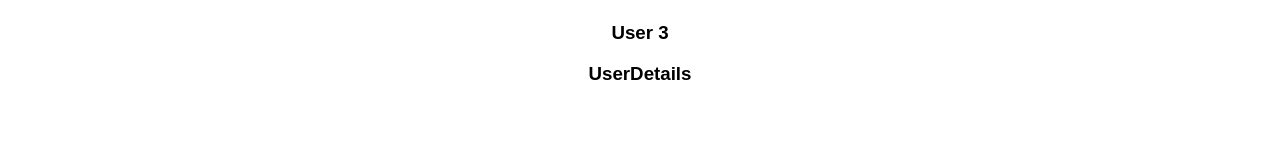
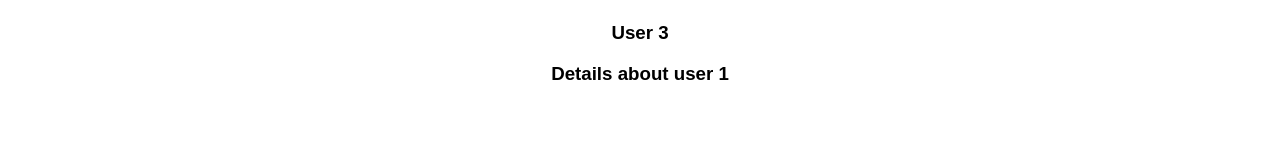
Before and after one commit to abehera01/react_router, a React (Create React App) app: page /users/1 in a window 1280 px wide. Shown: the part 136-289 px from the top of the page. Built offline with nearby package versions, Linux system fonts and the light colour scheme.

Commit message:
Update UserDetails.jsx useParam hook, to add url params

```diff
--- a/src/Components/UserDetails.jsx
+++ b/src/Components/UserDetails.jsx
@@ -1,7 +1,11 @@
+import { useParams } from "react-router-dom";
+
 export const UserDetails = () => {
+  const params = useParams();
+  const userId = params.userId;
   return (
     <>
-      <h3>UserDetails</h3>
+      <h3>Details about user {userId}</h3>
     </>
   );
 };
```
